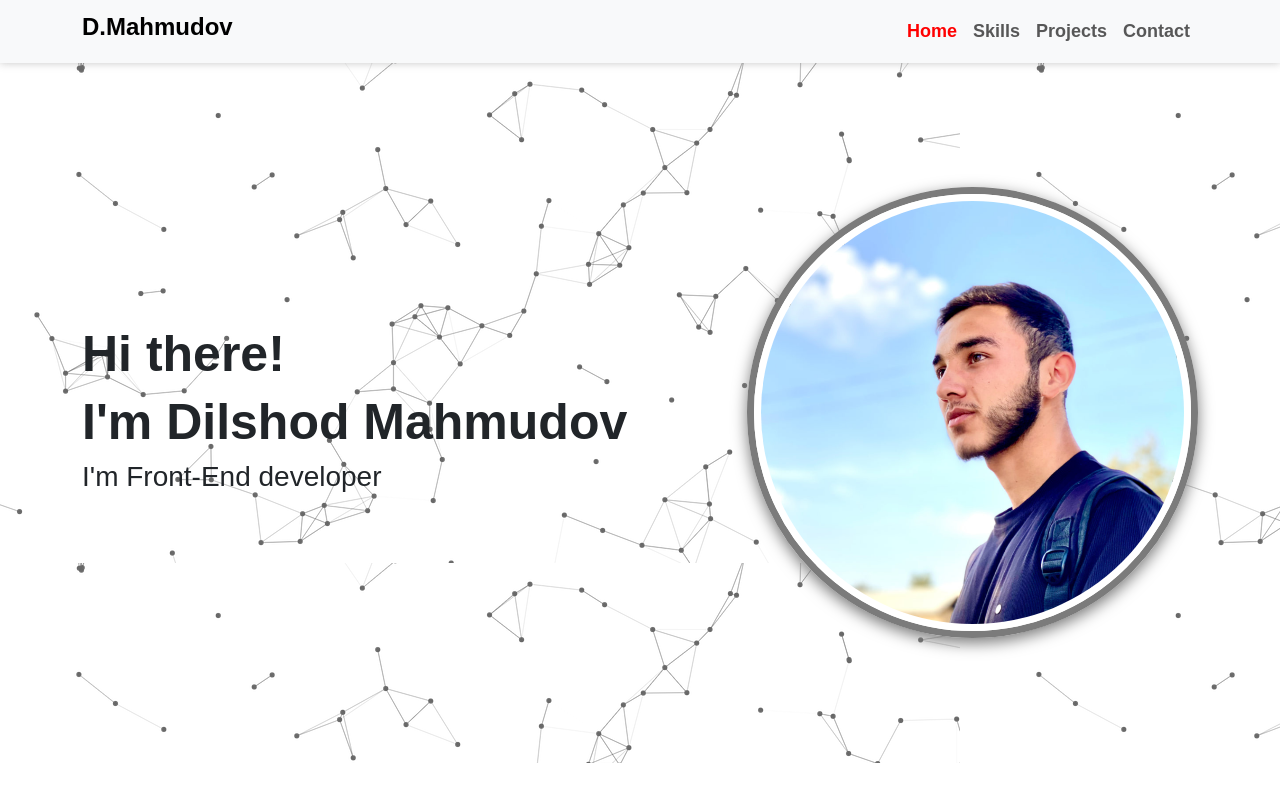
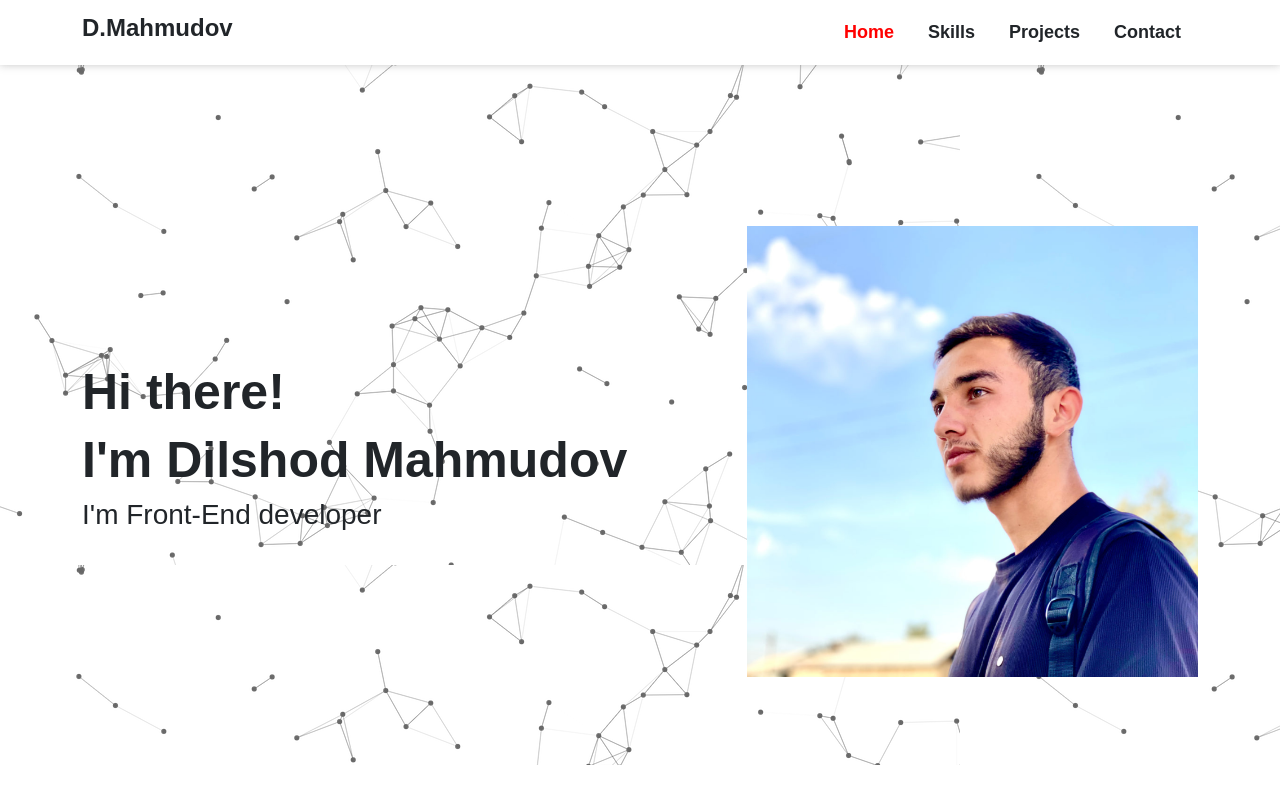
Before and after one commit to DilshodMahmudov0156/portfolio-website, a React (Create React App) app: page / in a window 1280 px wide. Built offline with nearby package versions, Linux system fonts and the light colour scheme.

Commit message:
i fixed navbar mistakes

```diff
--- a/src/App.css
+++ b/src/App.css
@@ -19,18 +19,25 @@ header{
   /*border: 1px solid black;*/
   background: url("./images/for-my-header.png");
 }
-nav.navbar{
+.nav-bar{
+  width: 100%;
+  height: 65px;
   background-color: #ffffff;
   box-shadow: 0px 0px 8px rgba(128, 128, 128, 0.45);
   position: sticky;
   top: 0;
 }
 .nav-link{
+  display: block;
+  padding: 19px 17px;
   font-size: 18px;
   font-weight: 600;
 }
 .nav-link.my-active{
   color: red;
+}
+.nav-link:hover{
+  background-color: rgba(128, 128, 128, 0.65);
 }
 .logo{
   font-weight: 800;
--- a/src/components/nav-bar.js
+++ b/src/components/nav-bar.js
@@ -7,22 +7,15 @@ const forActive = ({isActive}) => {
 
 function NavBar(props) {
     return (
-        <nav className="navbar navbar-expand-lg bg-body-tertiary">
-            <div className="container">
+        <nav className="nav-bar d-flex justify-content-center align-items-center">
+            <div className="container d-flex justify-content-between align-items-center">
                 <a className="navbar-brand" href=""><h4 className="logo">D.Mahmudov</h4></a>
-                <button className="navbar-toggler" type="button" data-bs-toggle="collapse"
-                        data-bs-target="#navbarSupportedContent" aria-controls="navbarSupportedContent"
-                        aria-expanded="false" aria-label="Toggle navigation">
-                    <span className="navbar-toggler-icon"></span>
-                </button>
-                <div className="collapse navbar-collapse justify-content-end" id="navbarSupportedContent">
-                    <ul className="navbar-nav">
-                        <NavLink to="/" className={forActive}>Home</NavLink>
-                        <NavLink to="/skills" className={forActive}>Skills</NavLink>
-                        <NavLink to="/projects" className={forActive}>Projects</NavLink>
-                        <NavLink to="/contact" className={forActive}>Contact</NavLink>
-                    </ul>
-                </div>
+                <ul className="d-flex mt-3">
+                    <NavLink to="/" className={forActive}>Home</NavLink>
+                    <NavLink to="/skills" className={forActive}>Skills</NavLink>
+                    <NavLink to="/projects" className={forActive}>Projects</NavLink>
+                    <NavLink to="/contact" className={forActive}>Contact</NavLink>
+                </ul>
             </div>
         </nav>
     );
--- a/src/parts/header.js
+++ b/src/parts/header.js
@@ -4,17 +4,15 @@ import my_image from "../images/my-picture.png";
 function Header({}) {
     return (
         <header>
-            <div className="container">
-                <div className="row align-items-center justify-content-between">
+            <div className="container mt-5">
+                <div className="row align-items-center justify-content-between mt-4">
                     <div className="col-xl-6">
                         <h1 className="header-blue">Hi there!</h1>
                         <h1 className="header-blue">I'm <span>Dilshod Mahmudov</span></h1>
                         <h3>I'm <span className="header-red">Front-End developer</span></h3>
                     </div>
                     <div className="col-xl-5">
-                        <div className="my-image">
-                            <img src={my_image} alt=""/>
-                        </div>
+                        <img src={my_image} alt="" className="img-fluid"/>
                     </div>
                 </div>
             </div>
```
